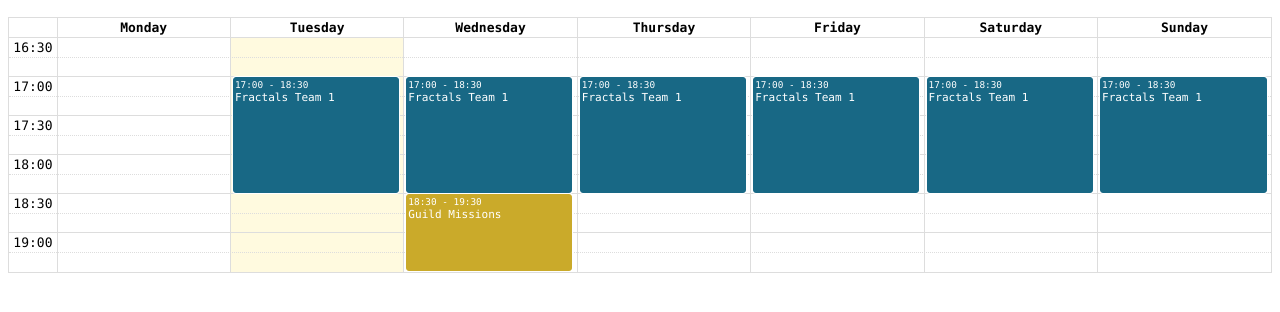
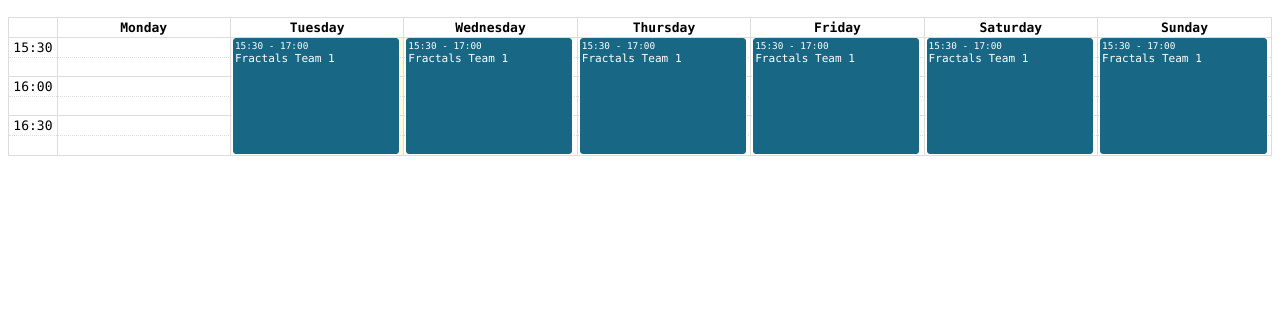
Before and after one commit to fairy-garden/calendar, a plain HTML site: page index.html in a window 1280 px wide. Shown: the part 100-412 px from the top of the page. Drawn offline with nearby package versions, Linux system fonts and the light colour scheme.

Commit message:
feat: efit events

```diff
--- a/events.js
+++ b/events.js
@@ -3,16 +3,9 @@ const events = [
   {
     color: '#186885',
     daysOfWeek: ['0', '2', '3', '4', '5', '6'],
-    endTime: UtcToLocal('18:30'),
-    startTime: UtcToLocal('17:00'),
+    endTime: UtcToLocal('17:00'),
+    startTime: UtcToLocal('15:30'),
     title: 'Fractals Team 1'
-  },
-  {
-    color: '#caaa2a',
-    daysOfWeek: ['3'],
-    endTime: UtcToLocal('19:30'),
-    startTime: UtcToLocal('18:30'),
-    title: 'Guild Missions'
   },
   /* non-recurring events */
   {
--- a/index.html
+++ b/index.html
@@ -76,9 +76,9 @@
           minute: '2-digit'
         },
         /* Determines the last time slot that will be displayed for each day. */
-        slotMaxTime: UtcToLocal('19:30'),
+        slotMaxTime: UtcToLocal('17:00'),
         /* Determines the first time slot that will be displayed for each day. */
-        slotMinTime: UtcToLocal('16:30')
+        slotMinTime: UtcToLocal('15:30')
       });
       calendar.render();
     });
```
